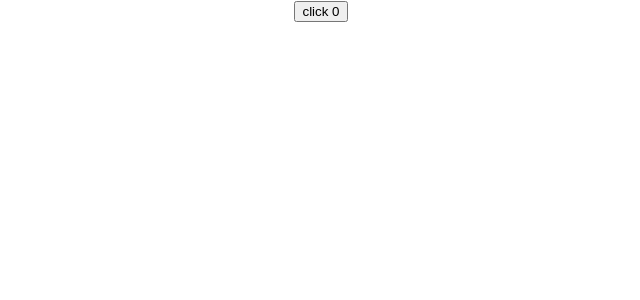
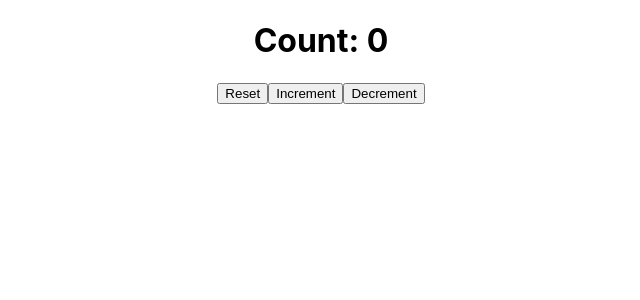
Before and after one commit to Sabieena/state-hook, a React (Create React App) app: page / in a window 1280 px wide. Shown: the top 300 px of the page, without its empty margins (319-959 px from the left). Built offline with nearby package versions, Linux system fonts and the light colour scheme.

Commit message:
useState with previousState

```diff
--- a/src/App.js
+++ b/src/App.js
@@ -1,11 +1,13 @@
 import logo from './logo.svg';
 import './App.css';
 import HookCounter from './component/HookCounter'
+import Counter from './component/Counter';
 
 function App() {
   return (
     <div className="App">
-      <HookCounter />
+      {/* <HookCounter /> */}
+      <Counter />
     </div>
   );
 }
--- /dev/null
+++ b/src/component/Counter.js
@@ -0,0 +1,16 @@
+import React, {useState} from 'react'
+
+function Counter() {
+    const initialCount = 0
+    const[count, setCount] = useState(initialCount)
+    return (
+        <div>
+            <h1>Count: {count}</h1>
+            <button onClick = {() => setCount(initialCount)}>Reset</button>
+            <button onClick = {() => setCount (previousCount => previousCount + 1)}>Increment</button>
+            <button onClick = {() => setCount (previousCount => previousCount - 1)}>Decrement</button>
+        </div>
+    )
+}
+
+export default Counter
```
